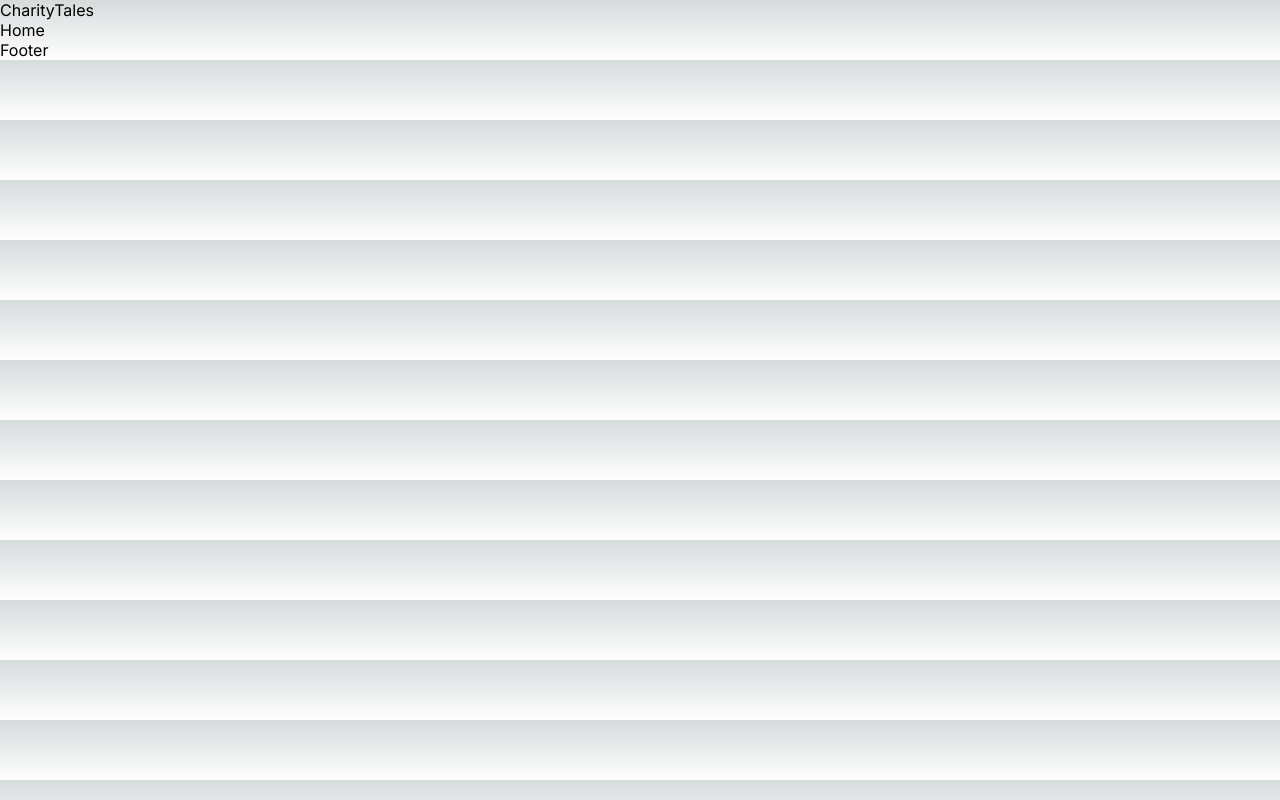
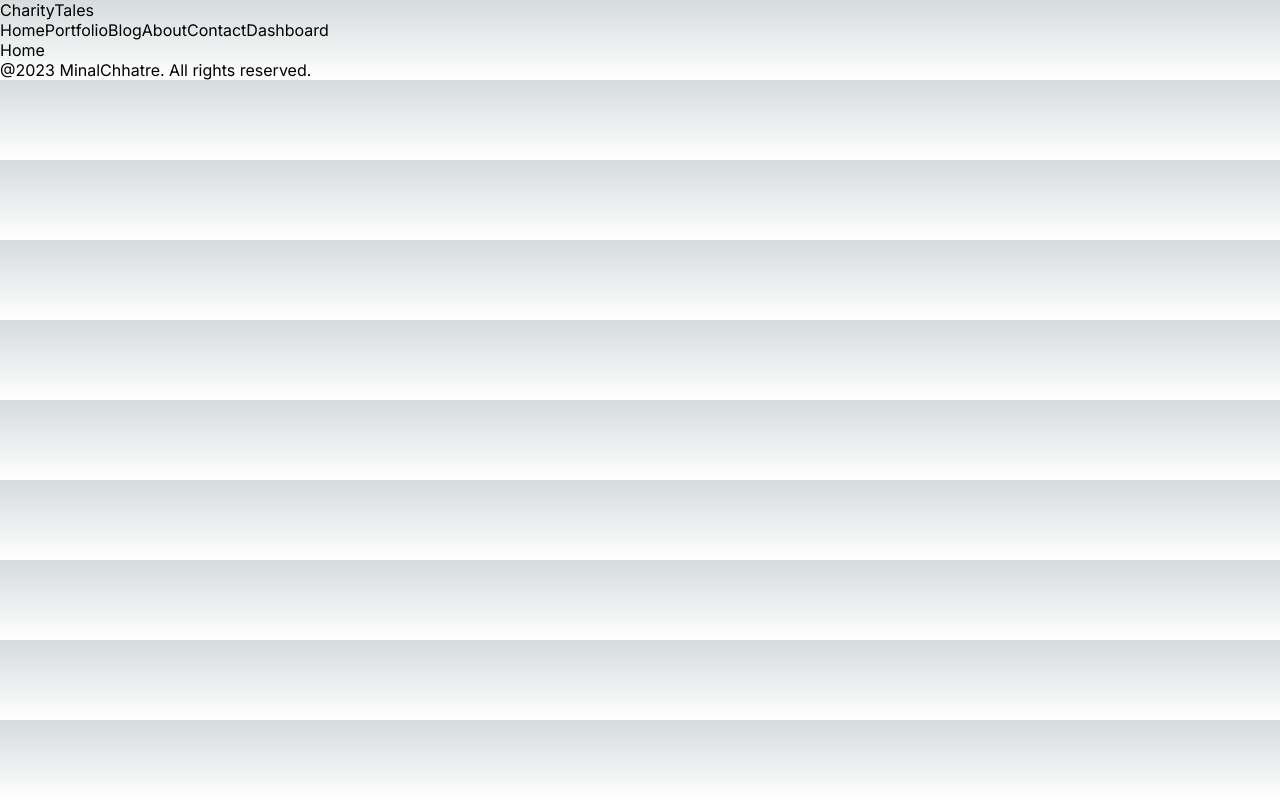
Before and after one commit to MinalChhatre10/-, a Next.js app: page / in a window 1280 px wide. Built offline with nearby package versions, Linux system fonts and the light colour scheme.

Commit message:
navbar links

```diff
--- a/src/components/footer/Footer.jsx
+++ b/src/components/footer/Footer.jsx
@@ -1,7 +1,11 @@
 import React from "react";
 
 const Footer = () => {
-  return <div>Footer</div>;
+  return (
+    <div>
+      <div>@2023 MinalChhatre. All rights reserved.</div>
+    </div>
+  );
 };
 
 export default Footer;
--- a/src/components/navbar/Navbar.jsx
+++ b/src/components/navbar/Navbar.jsx
@@ -1,10 +1,50 @@
 import Link from "next/link";
 import React from "react";
+
+const links = [
+  {
+    id: 1,
+    title: "Home",
+    url: "/",
+  },
+  {
+    id: 2,
+    title: "Portfolio",
+    url: "/portfolio",
+  },
+  {
+    id: 3,
+    title: "Blog",
+    url: "/blog",
+  },
+  {
+    id: 4,
+    title: "About",
+    url: "/about",
+  },
+  {
+    id: 5,
+    title: "Contact",
+    url: "/contact",
+  },
+  {
+    id: 6,
+    title: "Dashboard",
+    url: "/dashboard",
+  },
+];
 
 const Navbar = () => {
   return (
     <div>
       <Link href="/">CharityTales</Link>
+      <div>
+        {links.map((link) => (
+          <Link key={link.id} href={link.url}>
+            {link.title}
+          </Link>
+        ))}
+      </div>
     </div>
   );
 };
```
